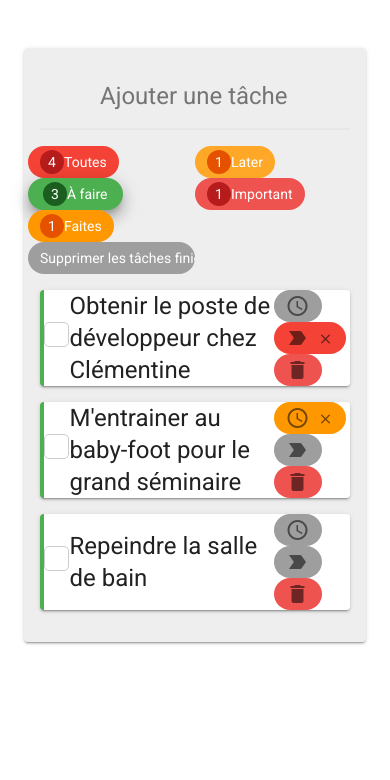
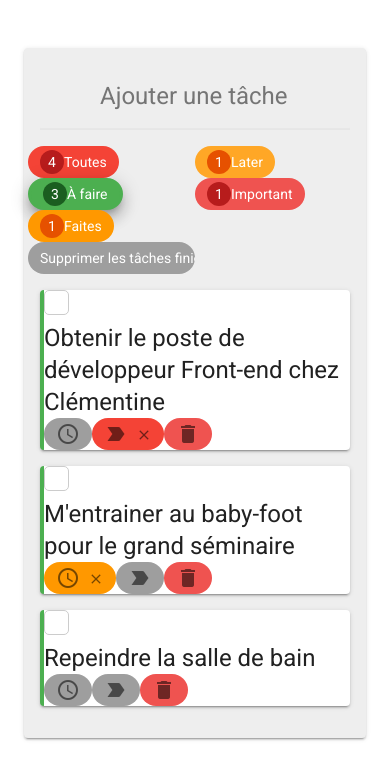
Before and after one commit to wiliamailysh/Todolist_App, a Nuxt app: page / in a window 390 px wide. Shown: the top 780 px of the page. Built offline with nearby package versions, Linux system fonts and the light colour scheme.

Commit message:
add responsive grid system

```diff
--- a/components/TodoElements.vue
+++ b/components/TodoElements.vue
@@ -8,11 +8,11 @@
     >
       <v-layout row wrap align-center>
         <!-- Chekbox element -->
-        <v-flex xs1>
+        <v-flex xs12 sm1>
           <input type="checkbox" :checked="todo.done" @change="toggle(todo)">
         </v-flex>
         <!-- Text-content element  -->
-        <v-flex xs8>
+        <v-flex xs12 sm11 md8>
           <!-- Text section with text of the task -->
           <div
             v-show="todo !== editingTodo"
@@ -35,7 +35,7 @@
         </v-flex>
         </v-flex>
         <!-- Actions -->
-        <v-flex xs3>
+        <v-flex xs12 md3>
           <div class="right">
             <!-- Later element chip -->
             <v-chip
--- a/store/todolist.js
+++ b/store/todolist.js
@@ -10,7 +10,7 @@ const match = function (myExpresion, comparedExpression, tagArray, tagToAdd) {
 
 export const state = () => ({
   list: [
-    { text: 'Obtenir le poste de développeur chez Clémentine', id: 4, done: false, tag: ['important'] },
+    { text: 'Obtenir le poste de développeur Front-end chez Clémentine', id: 4, done: false, tag: ['important'] },
     { text: 'Faire une application Todo-list avec Vue.js', id: 2, done: true, tag: [] },
     { text: 'M\'entrainer au baby-foot pour le grand séminaire', id: 3, done: false, tag: ['later'] },
     { text: 'Repeindre la salle de bain', id: 4, done: false, tag: [] }
```
